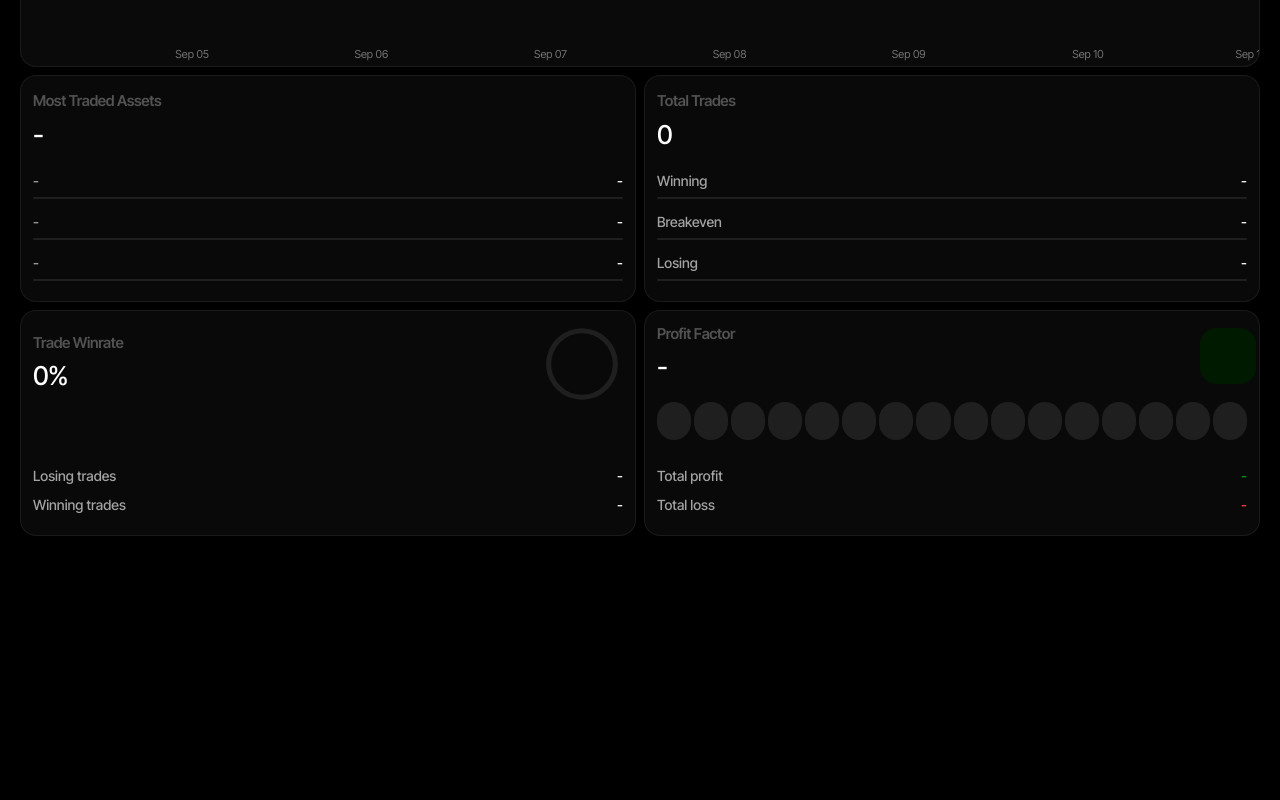
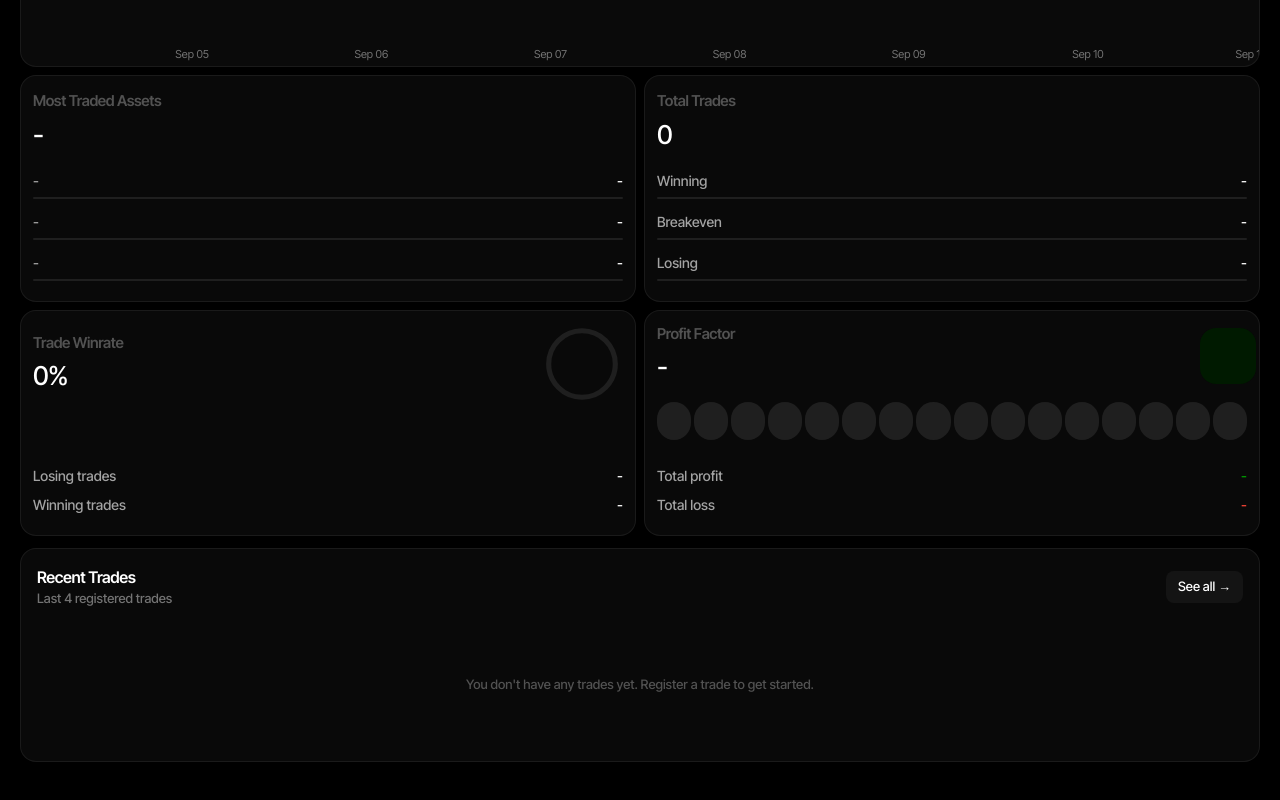
Before and after one commit to w1mayankz/soul_journal, a Next.js app: page / in a window 1280 px wide. Shown: the part 392-1192 px from the top of the page. Before the commit the page ends 1024 px from the top, so only its background shows below. Built offline with nearby package versions, Linux system fonts and the light colour scheme; some icons are missing.

Commit message:
Update page.tsx

```diff
--- a/app/page.tsx
+++ b/app/page.tsx
@@ -1,6 +1,7 @@
 'use client';
 
 import { useState } from 'react';
+import Link from 'next/link';
 import { TopNavbar } from '../components/top-navbar';
 import {
   DollarSquareIcon,
@@ -132,6 +133,9 @@ export default function Dashboard() {
   };
 
   const chartData = buildEquityCurve();
+  const recentTrades = [...accountTrades]
+    .sort((a, b) => new Date(b.date).getTime() - new Date(a.date).getTime())
+    .slice(0, 4);
 
   return (
     <div className="relative min-h-screen bg-black pb-24 font-sans text-white">
@@ -389,6 +393,62 @@ export default function Dashboard() {
         </div>
       </section>
 
+      {/* RECENT TRADES */}
+      <section className="mt-3 px-5">
+        <div className="flex flex-col rounded-2xl border border-neutral-800/60 bg-[#090909] p-4 shadow-sm">
+          <div className="flex items-center justify-between mb-4">
+            <div className="flex flex-col">
+              <span className="text-[16px] font-semibold tracking-tight text-white">Recent Trades</span>
+              <span className="text-[13px] font-medium text-neutral-500">Last 4 registered trades</span>
+            </div>
+            <Link
+              href="/trades"
+              className="flex items-center gap-1.5 rounded-lg bg-[#141414] px-3 py-1.5 text-[13px] font-medium text-white transition-colors hover:bg-[#1A1A1A] active:scale-95 outline-none"
+            >
+              See all →
+            </Link>
+          </div>
+
+          {recentTrades.length === 0 ? (
+            <div className="flex min-h-[120px] items-center justify-center">
+              <span className="text-[13px] font-medium text-neutral-600">
+                You don't have any trades yet. Register a trade to get started.
+              </span>
+            </div>
+          ) : (
+            <div className="grid grid-cols-2 gap-3">
+              {recentTrades.map(trade => {
+                const isWin = trade.pnl > 0;
+                const isLoss = trade.pnl < 0;
+                const pnlColor = isWin ? 'text-[#009C00]' : isLoss ? 'text-[#F44336]' : 'text-neutral-400';
+                const pnlSymbol = isWin ? '▴' : isLoss ? '▾' : '';
+                const sideSymbol = trade.side.toLowerCase() === 'buy' ? '↑' : '↓';
+                const sideColor = trade.side.toLowerCase() === 'buy' ? 'text-[#009C00]' : 'text-[#F44336]';
+
+                return (
+                  <div key={trade.id} className="flex flex-col rounded-xl border border-neutral-800/60 bg-[#0F0F0F] p-3">
+                    <div className="flex items-center justify-between">
+                      <span className="text-[14px] font-semibold text-white tracking-tight">{trade.symbol}</span>
+                      <span className={`text-[13px] font-semibold tracking-tight ${pnlColor}`}>
+                        {pnlSymbol} {isLoss ? '' : ''}${Math.abs(trade.pnl).toLocaleString(undefined, {minimumFractionDigits: 0, maximumFractionDigits: 2})}
+                      </span>
+                    </div>
+                    <div className="mt-3 flex items-center justify-between">
+                      <span className="text-[13px] font-medium text-white capitalize">
+                        {trade.side} <span className={sideColor}>{sideSymbol}</span>
+                      </span>
+                      <span className="text-[12px] font-medium text-neutral-500">
+                        {format(new Date(trade.date), 'EEE dd/MM')}
+                      </span>
+                    </div>
+                  </div>
+                );
+              })}
+            </div>
+          )}
+        </div>
+      </section>
+
     </div>
   );
 }
```
